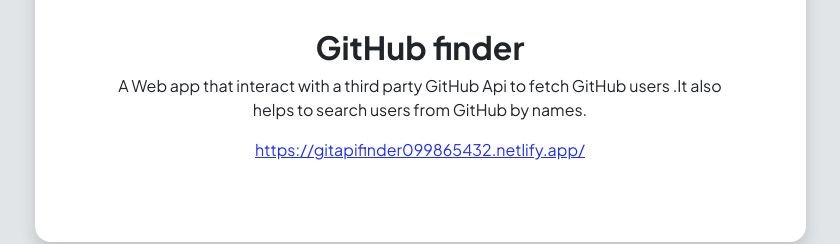
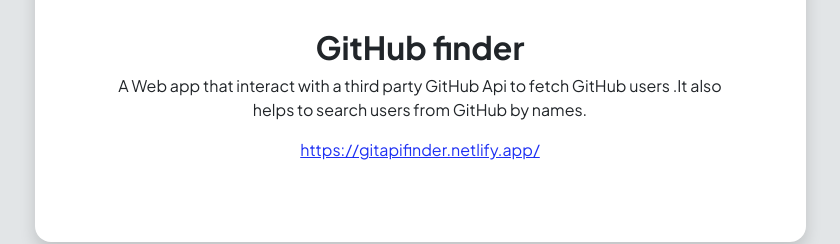
Before and after one commit to PLThabangR/TR-Portfolio, a React (Vite) app: page /projects in a window 1280 px wide. Shown: the part 3900-4144 px from the top of the page, without its empty margins (220-1060 px from the left). Built offline with nearby package versions, Linux system fonts and the light colour scheme.

Commit message:
Updated the github finder URL to https://gitapifinder.netlify.app/

```diff
--- a/src/components/Project.jsx
+++ b/src/components/Project.jsx
@@ -108,7 +108,7 @@
                 helps to search users from GitHub by names.
 
                 </p>
-                <a href="https://gitapifinder099865432.netlify.app/">https://gitapifinder099865432.netlify.app/</a>
+                <a href="https://gitapifinder.netlify.app">https://gitapifinder.netlify.app/</a>
             </div>
 
         </div>
```
